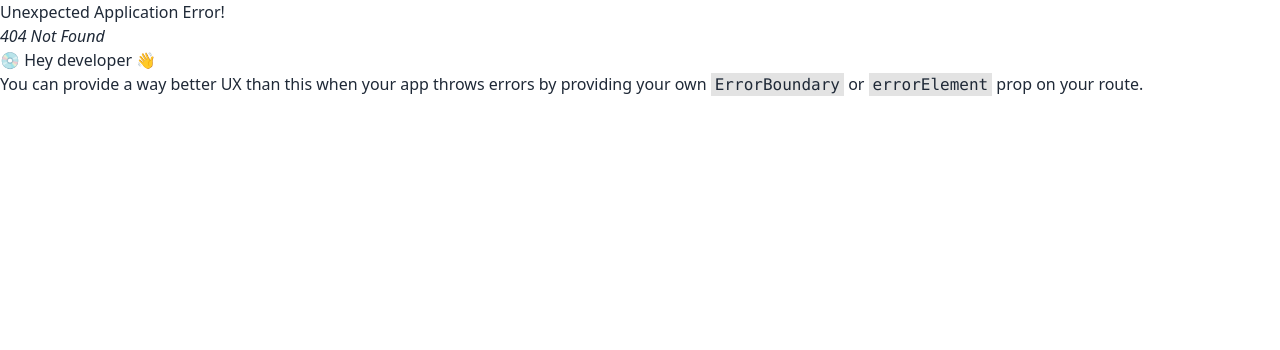
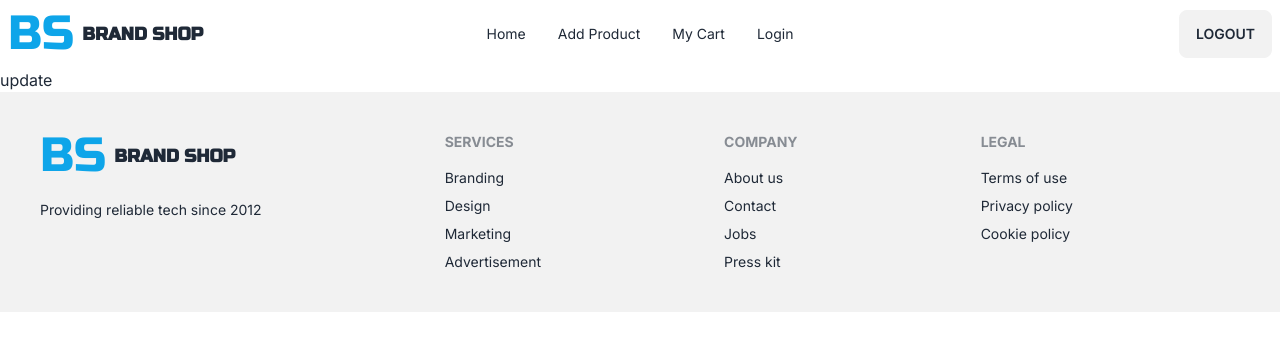
Before and after one commit to Nazmul1582/brand-shop, a React (Vite) app: page /update/1 in a window 1280 px wide. Before the commit this address had no page. Shown: the top 350 px of the page. Built offline with nearby package versions, Linux system fonts and the light colour scheme.

Commit message:
created a update page and added it in routes for update specific product

```diff
--- a/src/Pages/Products/Product.jsx
+++ b/src/Pages/Products/Product.jsx
@@ -22,7 +22,7 @@ const Product = ({ product }) => {
         </div>
         <div className="card-actions justify-center">
           <Link to={`/product-details/${_id}`}><button className="btn btn-info">Details</button></Link>
-          <button className="btn btn-info btn-outline">Update</button>
+          <Link to={`/update/${_id}`}><button className="btn btn-info btn-outline">Update</button></Link>
         </div>
       </div>
     </div>
--- /dev/null
+++ b/src/Pages/Update/Update.jsx
@@ -0,0 +1,11 @@
+const Update = () => {
+    return (
+        <div>
+            <div className="container mx-auto">
+                update
+            </div>
+        </div>
+    );
+};
+
+export default Update;
--- a/src/main.jsx
+++ b/src/main.jsx
@@ -9,6 +9,7 @@ import AddProduct from './Pages/AddProduct/AddProduct.jsx'
 import MyCart from './Pages/MyCart/MyCart.jsx'
 import Products from './Pages/Products/Products.jsx'
 import ProductDetails from './Pages/ProductDetails/ProductDetails.jsx'
+import Update from './Pages/Update/Update.jsx'
 
 const router = createBrowserRouter([
   {
@@ -41,6 +42,10 @@ const router = createBrowserRouter([
         path: "product-details/:id",
         element: <ProductDetails />,
         loader: ({params}) => fetch(`http://localhost:5000/product-details/${params.id}`)
+      },
+      {
+        path: "/update/:id",
+        element: <Update />
       }
     ]
   }
```
